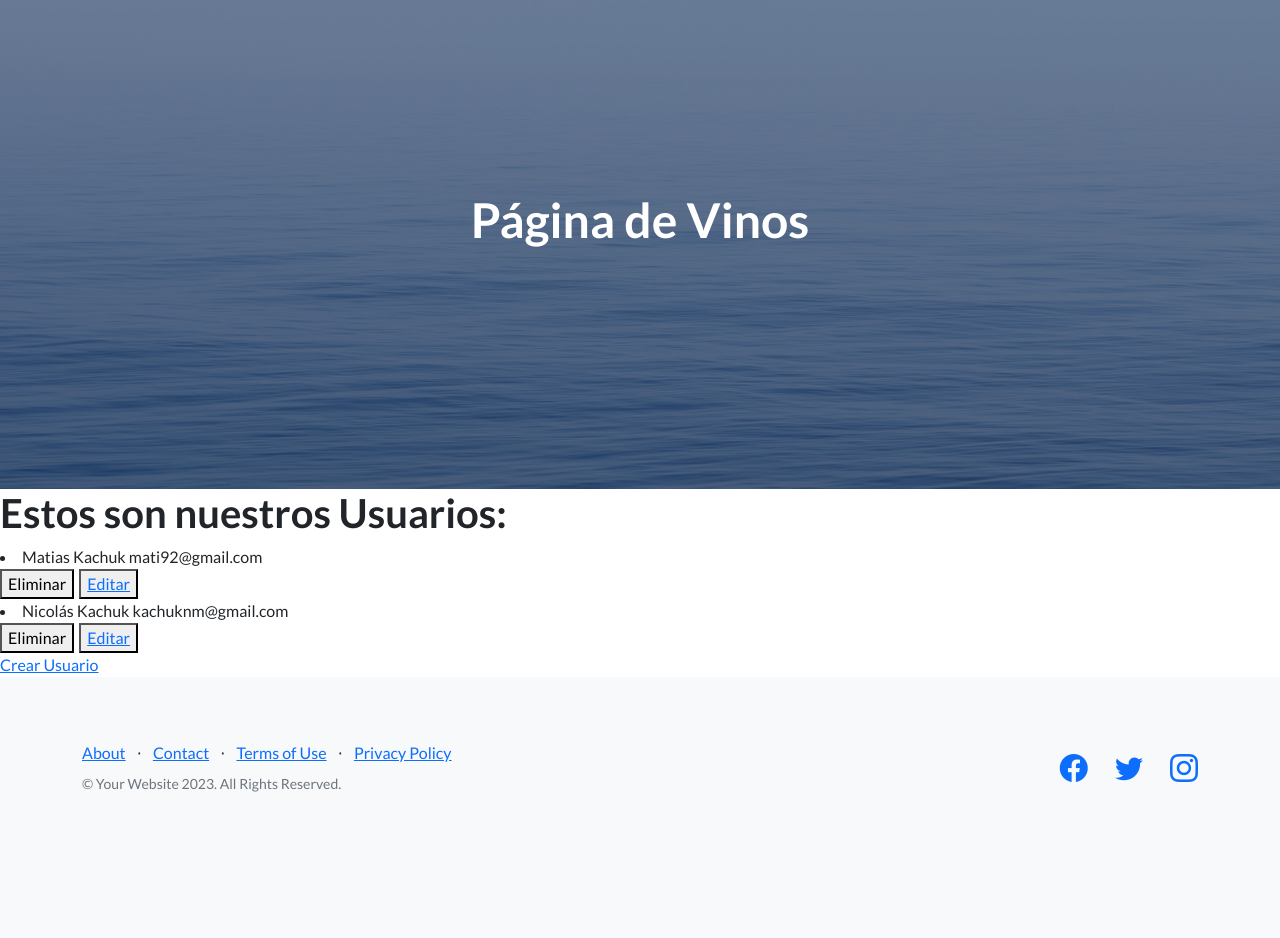
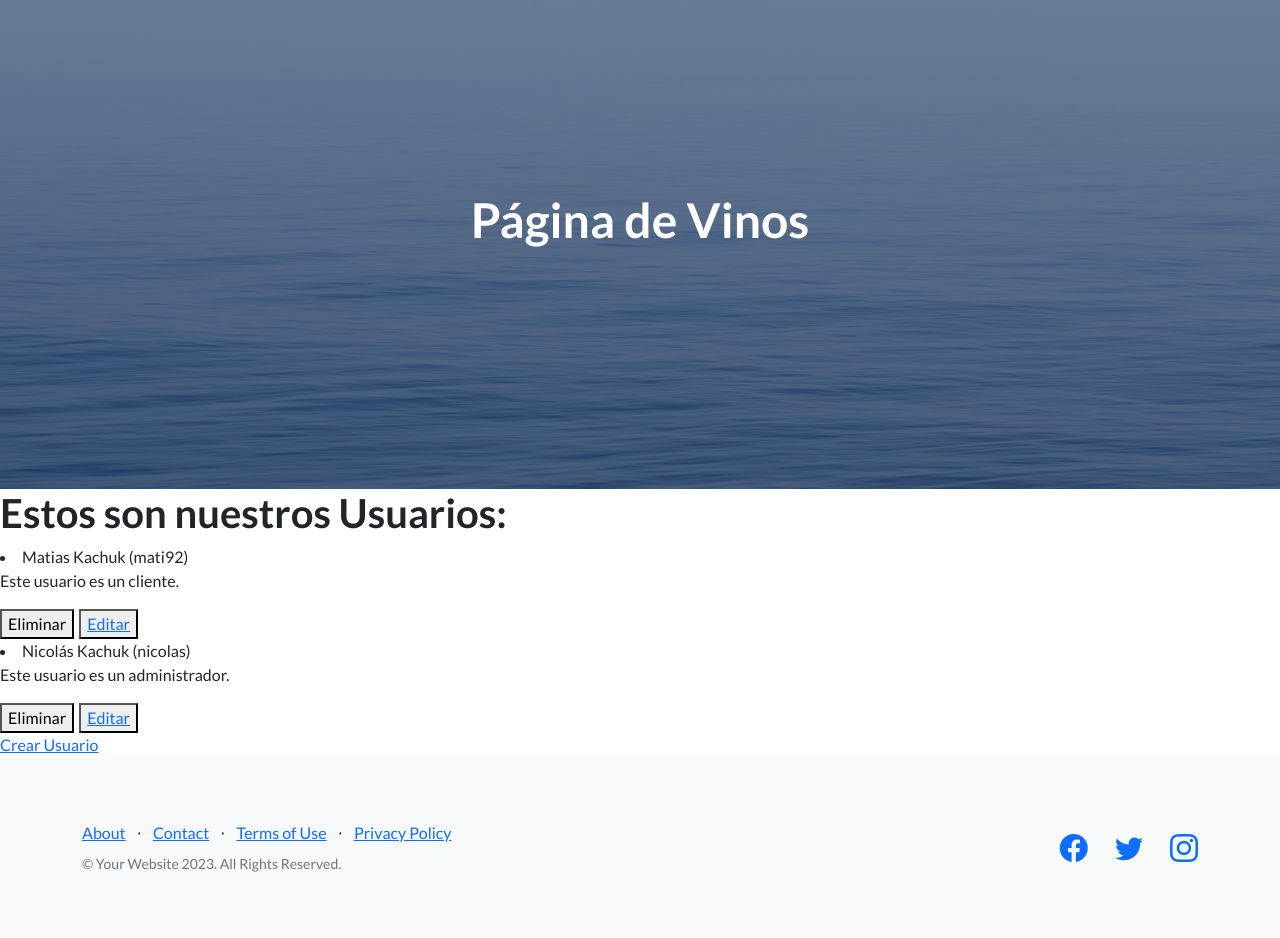
Before and after one commit to Nicokac/ProyectoFinalCoder, a Django app: page /app_vinos/lista_usuarios/ in a window 1280 px wide. Shown: the part 67-1005 px from the top of the page. Before the commit the page ends 859 px from the top, so only its background shows below. Run offline with Django 5.2, Linux system fonts and the light colour scheme; a user stored in the database is signed in; data comes from the database, SQL or seed files in the repository; both versions use the stored data as it was after the commit; some libraries are stand-ins or nearby versions.

Commit message:
Se agregan funcionalidades para verificar relación entre modelo Usuario y User de django, también posibilidad de ver si un usuario es cliente o administrador

```diff
--- a/app_vinos/models.py
+++ b/app_vinos/models.py
@@ -3,16 +3,23 @@ from django.contrib.auth.models import User
 
 # Create your models here.
 class Usuario(models.Model):
-    user = models.OneToOneField(User, on_delete=models.CASCADE, null=True, blank=True) # Relación OneToOne con el modelo User
+    user = models.OneToOneField(User, on_delete=models.CASCADE, null=True, blank=True)  # Relación OneToOne con el modelo User
     nombre = models.CharField(max_length=100)
     apellido = models.CharField(max_length=100)
     email = models.EmailField()
 
     def __str__(self):
-        return f'{self.nombre} {self.apellido} {self.email}'
+        return f'{self.nombre} {self.apellido} ({self.user.username})'
 
-    class Meta():
+    @property
+    def es_administrador(self):
+        return self.user.is_staff  # Verifica si el usuario tiene estado de staff
 
+    @property
+    def es_cliente(self):
+        return not self.user.is_staff  # Cliente si no es staff
+
+    class Meta:
         verbose_name = 'Usuarios'
         verbose_name_plural = 'Mis usuarios'
         ordering = ('nombre',)
--- a/app_vinos/signals.py
+++ b/app_vinos/signals.py
@@ -8,3 +8,7 @@ def create_usuario(sender, instance, created, **kwargs):
     if created:
         # Crear el objeto Usuario asociado al User recién creado
         Usuario.objects.create(user=instance, email=instance.email, nombre=instance.first_name, apellido=instance.last_name)
+
+@receiver(post_save, sender=User)
+def guardar_perfil_usuario(sender, instance, **kwargs):
+    instance.usuario.save()
--- a/app_vinos/templates/lista_usuarios.html
+++ b/app_vinos/templates/lista_usuarios.html
@@ -1,14 +1,21 @@
 {% extends 'padre.html' %}
-
 
 {% block ContenidoQueCambia %}
 
     <h1>Estos son nuestros Usuarios:</h1>
 
-    {% for usuarios in lista_usuarios  %}
+    {% for usuarios in lista_usuarios %}
     <li>
-        {{usuarios}}
+        {{ usuarios }}
     </li>
+
+    <!-- Aquí agregamos la verificación de si es administrador o cliente -->
+    {% if usuarios.es_administrador %}
+        <p>Este usuario es un administrador.</p>
+    {% elif usuarios.es_cliente %}
+        <p>Este usuario es un cliente.</p>
+    {% endif %}
+
     <div style="display: flex; column-gap: 5px;">
         <form action="{% url 'EliminarUsuario' usuarios.id %}" method="post"> {% csrf_token %}
             <button type="submit">Eliminar</button>
--- a/app_vinos/urls.py
+++ b/app_vinos/urls.py
@@ -36,4 +36,6 @@ urlpatterns = [
 
     path('detalle_cata/', detalle_cata, name='DetalleCata'),
 
+    path('verificar_relacion/', verificar_relacion_usuario, name='VerificarRelacion'),
+
 ]
--- a/app_vinos/views.py
+++ b/app_vinos/views.py
@@ -5,6 +5,7 @@ from django.contrib.auth import authenticate, login, logout
 from django.contrib.auth.decorators import login_required
 from django.contrib.auth.mixins import LoginRequiredMixin
 from django.db.models import Q
+from django.contrib.auth.models import User
 from django.db import IntegrityError
 from .models import Usuario, Preferencia, Vino, Recomendacion, Avatar
 from .forms import UsuarioFormulario, VinosFormulario, UserEditForm, AvatarFormulario, CataForm, CustomUserCreationForm
@@ -400,8 +401,8 @@ def agendar_cata(req):
 
             cata.save()
             mi_formulario.save_m2m()  # Guardar la relación ManyToMany (vinos seleccionados)
-
-            return render(req, "inicio.html", {"mensaje": "Cata agendada exitosamente"})
+            return redirect('DetalleCata', cata_id=cata.id)
+            #return render(req, "inicio.html", {"mensaje": "Cata agendada exitosamente"})
         else:
             return render(req, 'agendar_cata.html', {'mi_formulario': mi_formulario, 'mensaje': 'Por favor, corrige los errores en el formulario.'})
 
@@ -414,3 +415,24 @@ def agendar_cata(req):
 def detalle_cata(req):
 
     return render(req, "detalle_cata.html", {})
+
+def verificar_relacion_usuario(req):
+    usuarios = Usuario.objects.select_related('user').all()  # Carga todos los usuarios
+    resultado = []
+
+    for user in User.objects.all():
+        try:
+            usuario = user.usuario
+            resultado.append(f'User ID: {user.id}, Usuario ID: {usuario.id}, Nombre: {user.first_name}, Apellido: {user.last_name}, Email: {user.email}')
+        except Usuario.DoesNotExist:
+            resultado.append(f'User {user.username} no tiene un perfil de Usuario asociado.')
+
+    return render(req, "verificar_relacion.html", {"usuarios": usuarios, "resultado": resultado})
+
+def vista_usuario(request, usuario_id):
+    usuario = Usuario.objects.get(id=usuario_id)
+
+    if usuario.es_administrador:
+        return HttpResponse("Este usuario es un administrador")
+    elif usuario.es_cliente:
+        return HttpResponse("Este usuario es un cliente")
```
Also changed, not shown: app_vinos/templates/verificar_relacion.html (added, +27 -0 lines), db.sqlite3.
